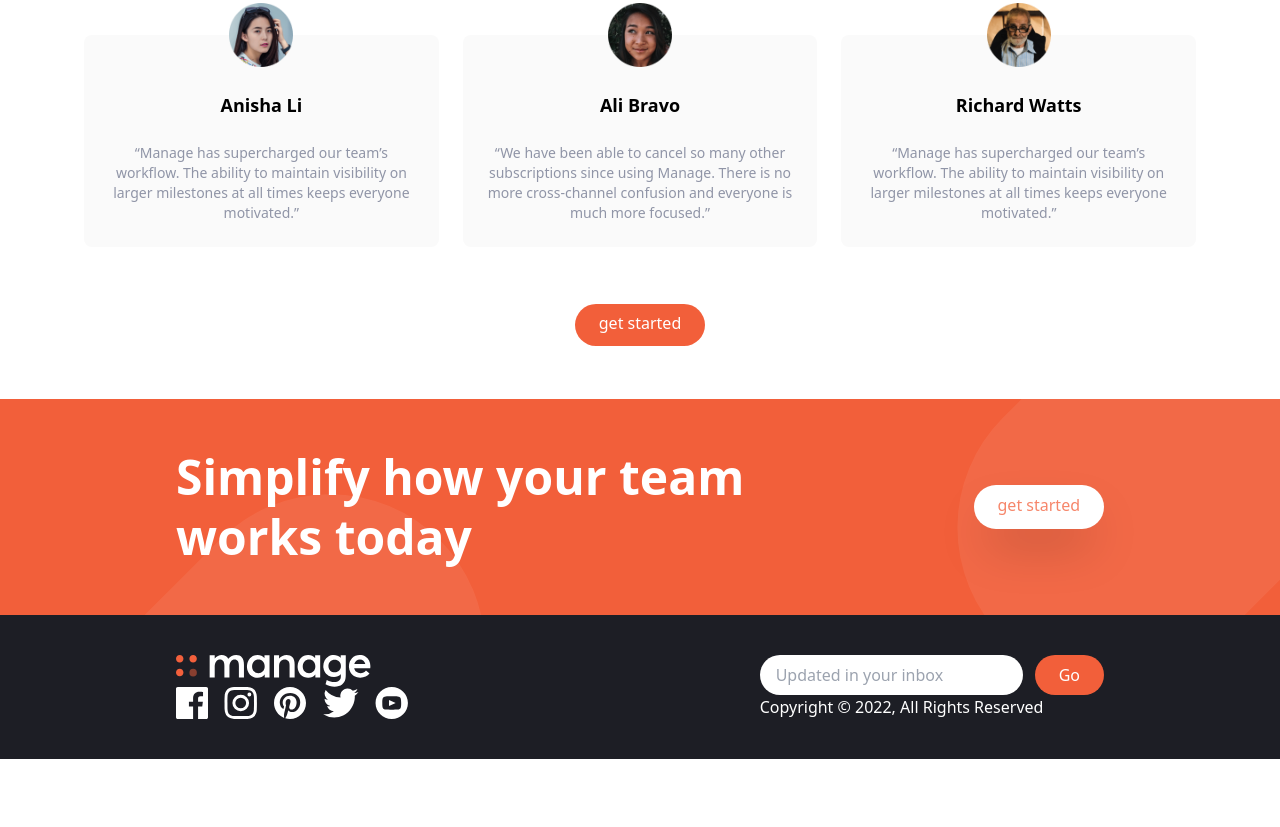
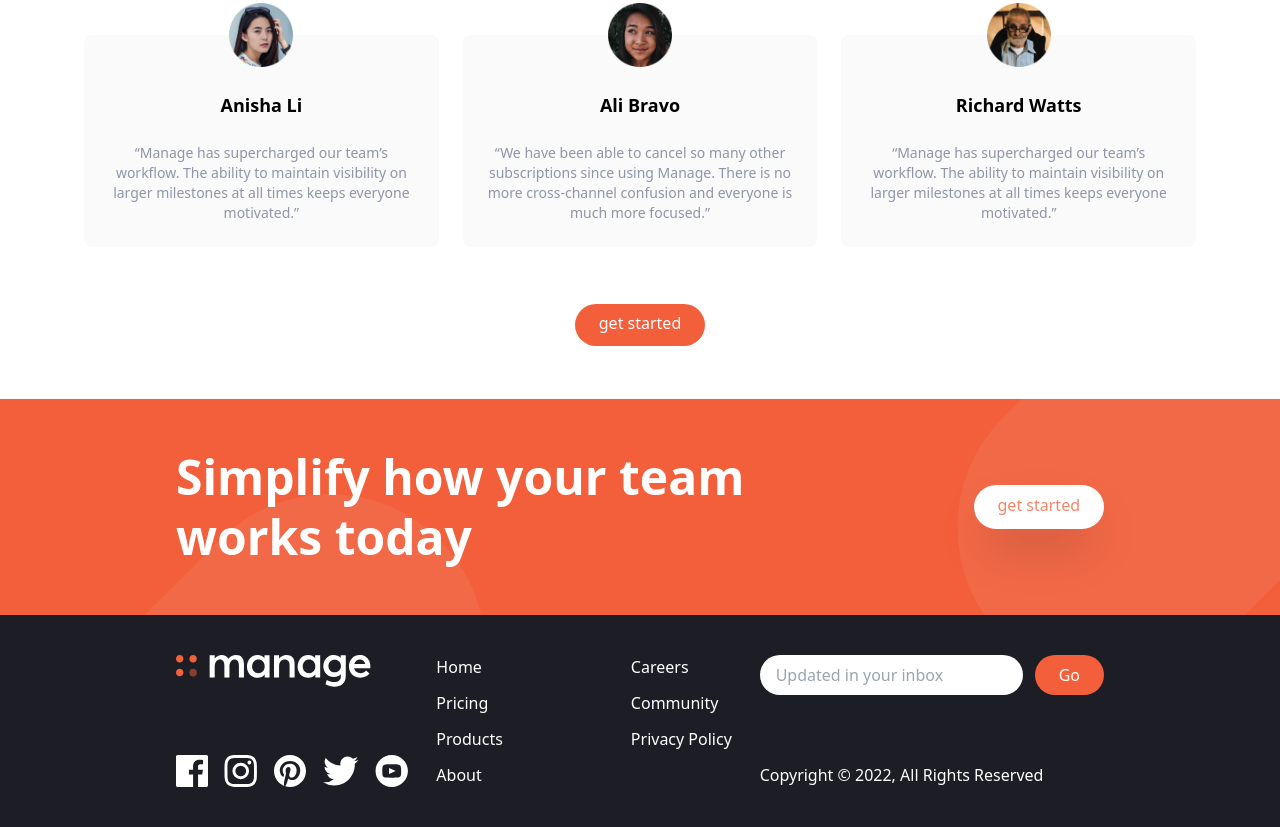
Before and after one commit to Mwbie/tailwind-landing, a website: page index.html in a window 1280 px wide. Shown: the part 1365-2192 px from the top of the page. Before the commit the page ends 2124 px from the top, so only its background shows below. Drawn offline with Linux system fonts and the light colour scheme.

Commit message:
list container adedd

```diff
--- a/index.html
+++ b/index.html
@@ -276,7 +276,19 @@
         </div>
        </div>
        <!--list container-->
-
+       <div class="flex justify-around space-x-32">
+        <div class="flex flex-col space-y-3 text-white">
+          <a href="#" class="hover:text-brightRed">Home</a>
+          <a href="#" class="hover:text-brightRed">Pricing</a>
+          <a href="#" class="hover:text-brightRed">Products</a>
+          <a href="#" class="hover:text-brightRed">About</a>
+        </div>
+        <div class="flex flex-col space-y-3 text-white">
+          <a href="#" class="hover:text-brightRed">Careers</a>
+          <a href="#" class="hover:text-brightRed">Community</a>
+          <a href="#" class="hover:text-brightRed">Privacy Policy</a>
+        </div>
+      </div>
 
       <!-- Input Container -->
       <div class="flex flex-col justify-between">
```
